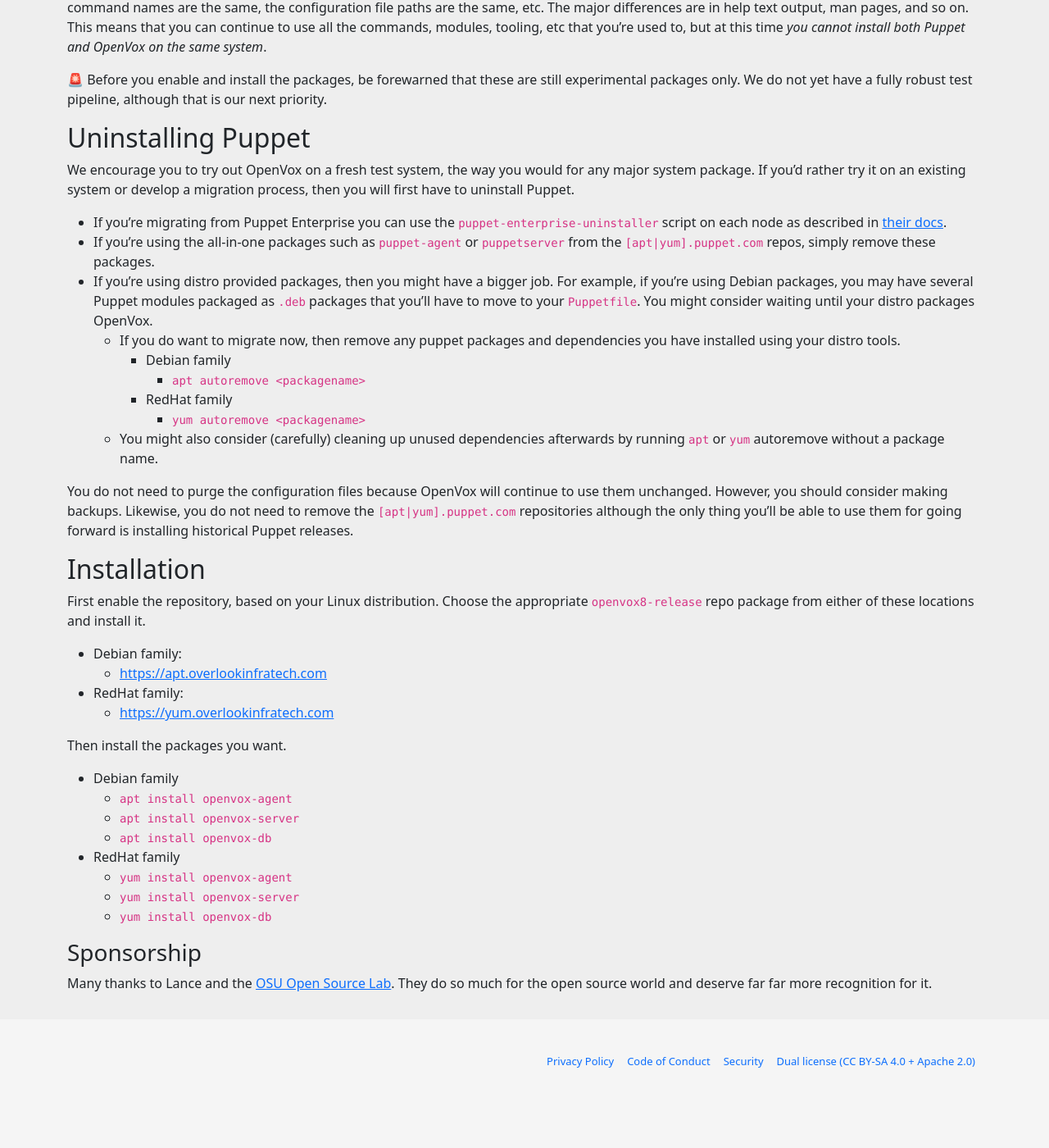
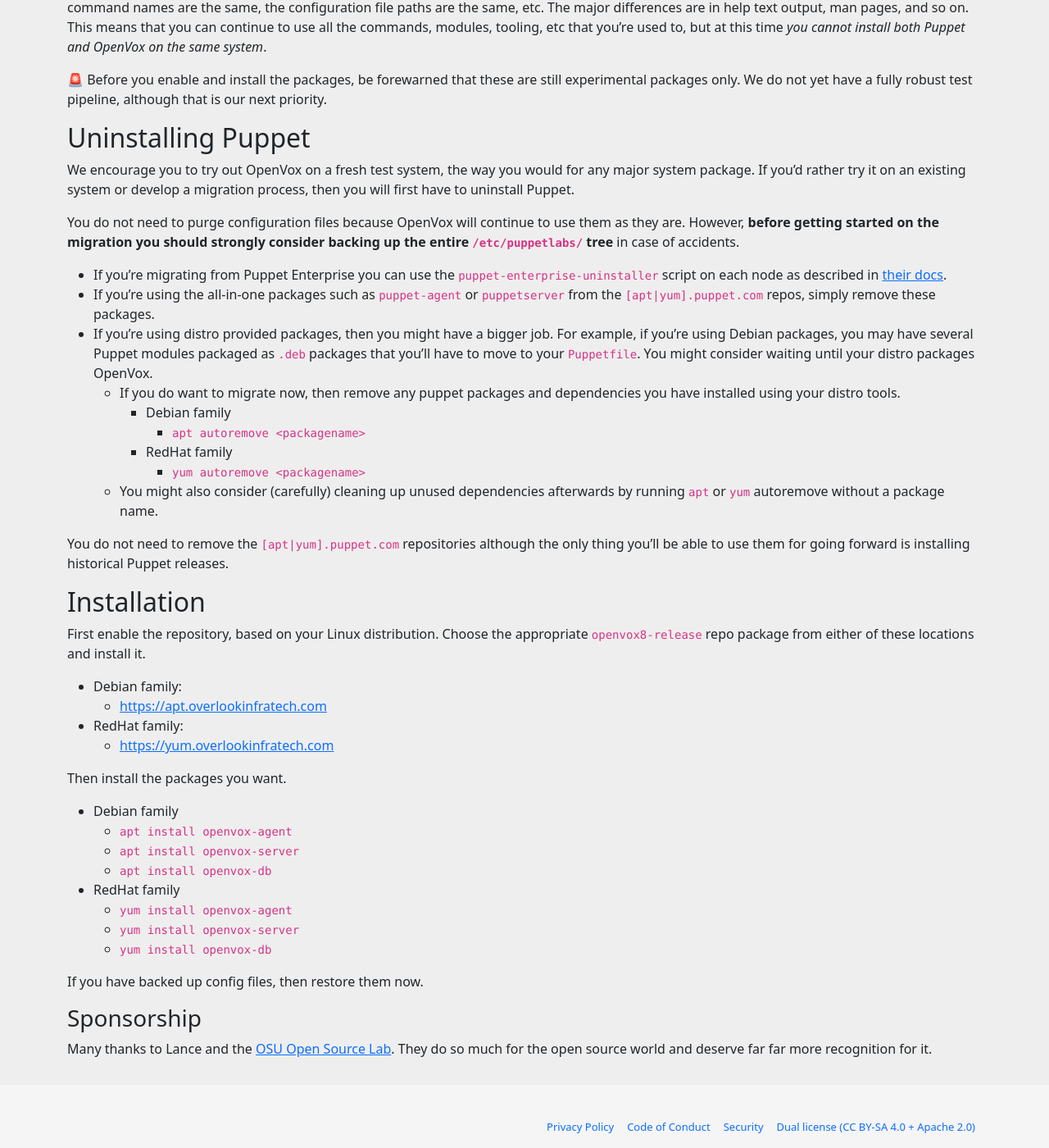
Before and after one commit to voxpupuli/voxpupuli.github.io, a Jekyll site: the page built from openvox/install.md, in a window 1280 px wide and 1400 px high, scrolled down 256 px. Shown: the whole window at 82% size. Built offline with Jekyll 4.4.1, drawn with Linux system fonts in a browser that asks for light colours; nearby versions of some CDN libraries; before the commit the page ends 1577 px from its top, so only the background shows below that.

Commit message:
addressing reviews

```diff
--- a/openvox/install.md
+++ b/openvox/install.md
@@ -18,6 +18,9 @@
 We encourage you to try out OpenVox on a fresh test system, the way you would for any major system package.
 If you'd rather try it on an existing system or develop a migration process, then you will first have to uninstall Puppet.
 
+You do not need to purge configuration files because OpenVox will continue to use them as they are.
+However, **before getting started on the migration you should strongly consider backing up the entire `/etc/puppetlabs/` tree** in case of accidents.
+
 * If you're migrating from Puppet Enterprise you can use the `puppet-enterprise-uninstaller` script on each node as described in [their docs](https://www.puppet.com/docs/pe/latest/uninstalling.html).
 * If you're using the all-in-one packages such as `puppet-agent` or `puppetserver` from the `[apt|yum].puppet.com` repos, simply remove these packages.
 * If you're using distro provided packages, then you might have a bigger job.
@@ -30,9 +33,7 @@
           * `yum autoremove <packagename>`
     * You might also consider (carefully) cleaning up unused dependencies afterwards by running `apt` or `yum` autoremove without a package name.
 
-You do not need to purge the configuration files because OpenVox will continue to use them unchanged.
-However, you should consider making backups.
-Likewise, you do not need to remove the `[apt|yum].puppet.com` repositories although the only thing you'll be able to use them for going forward is installing historical Puppet releases.
+You do not need to remove the `[apt|yum].puppet.com` repositories although the only thing you'll be able to use them for going forward is installing historical Puppet releases.
 
 
 ## Installation
@@ -56,6 +57,7 @@
   * `yum install openvox-server`
   * `yum install openvox-db`
 
+If you have backed up config files, then restore them now.
 
 ### Sponsorship
 
```
